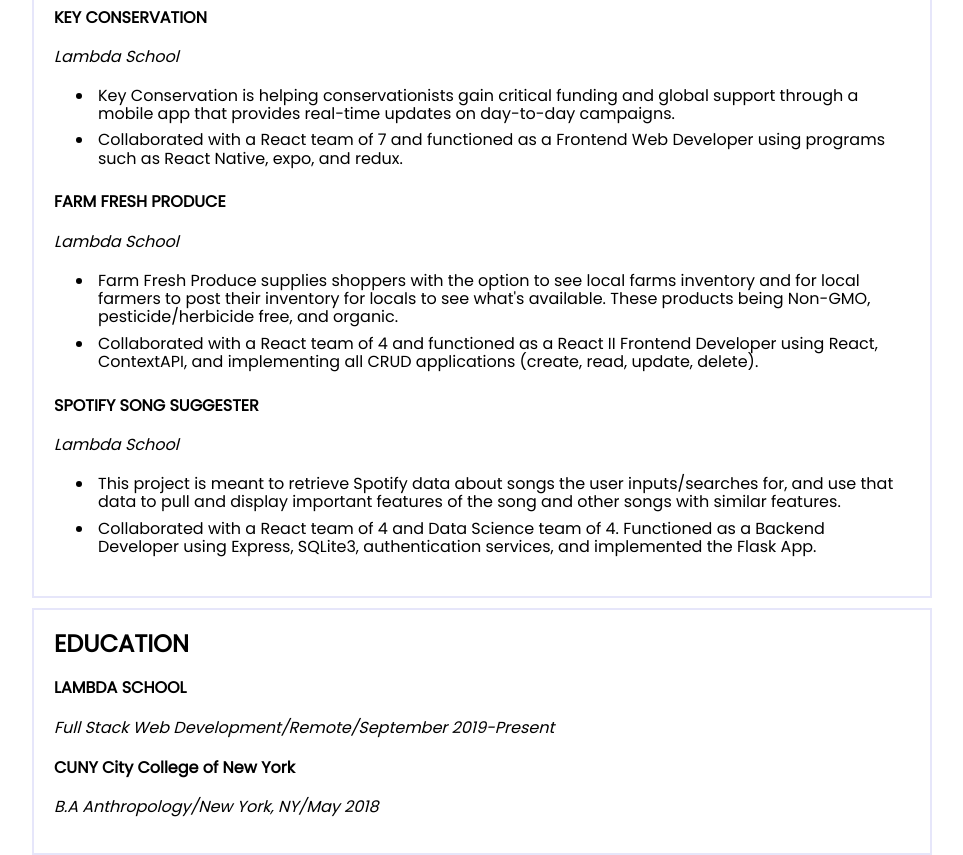
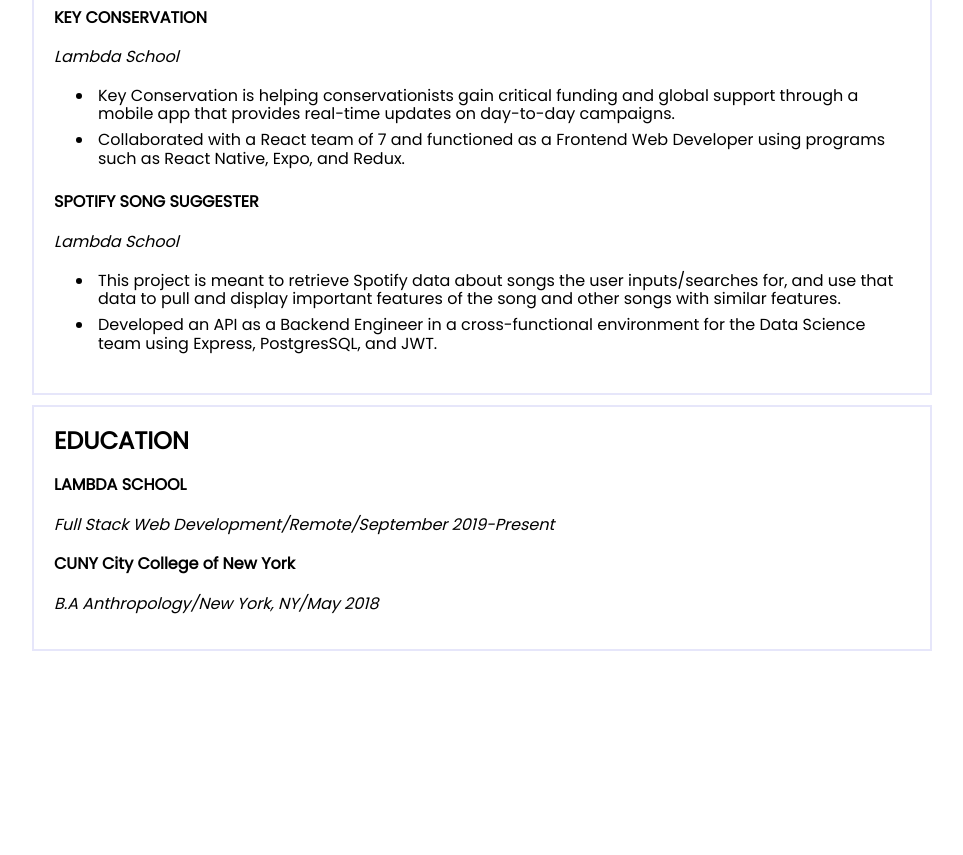
Before and after one commit to jasminekh96/resume, a React (Create React App) app in the folder resume/: page / in a window 1280 px wide. Shown: the part 940-1795 px from the top of the page, without its empty margins (158-1121 px from the left). After the commit the page ends 1591 px from the top, so only its background shows below. Built offline with nearby package versions, Linux system fonts and the light colour scheme.

Commit message:
condensed projects

```diff
--- a/resume/public/index.html
+++ b/resume/public/index.html
@@ -10,6 +10,8 @@
   <link href="https://fonts.googleapis.com/css?family=Poppins&display=swap" rel="stylesheet">
   <script src="https://kit.fontawesome.com/5ea8dc92a3.js" crossorigin="anonymous"></script>
   <link rel="apple-touch-icon" href="%PUBLIC_URL%/logo192.png" />
+
+
   <!--
       manifest.json provides metadata used when your web app is installed on a
       user's mobile device or desktop. See https://developers.google.com/web/fundamentals/web-app-manifest/
--- a/resume/src/App.css
+++ b/resume/src/App.css
@@ -457,7 +457,11 @@
 	margin: 0 auto;
 	text-decoration: none;
 }
-
+@media print {
+	.container {
+		max-height: 2000;
+	}
+}
 .header {
 	align-items: center;
 	background-color: #e6e6fa;
--- a/resume/src/App.js
+++ b/resume/src/App.js
@@ -88,10 +88,10 @@
 						</li>
 						<li>
 							Collaborated with a React team of 7 and functioned as a Frontend Web Developer using programs such as
-							React Native, expo, and redux.
+							React Native, Expo, and Redux.
 						</li>
 					</ul>
-					<a href='https://github.com/farmFreshProduce/frontEnd'>
+					{/* <a href='https://github.com/farmFreshProduce/frontEnd'>
 						<h4>FARM FRESH PRODUCE</h4>
 					</a>
 					<p className='projectInfo'>Lambda School</p>
@@ -105,7 +105,7 @@
 							Collaborated with a React team of 4 and functioned as a React II Frontend Developer using React,
 							ContextAPI, and implementing all CRUD applications (create, read, update, delete).
 						</li>
-					</ul>
+					</ul> */}
 					<a href='https://github.com/Spotify-Song-Suggester/Backend-SSS'>
 						<h4>SPOTIFY SONG SUGGESTER</h4>
 					</a>
@@ -116,8 +116,8 @@
 							to pull and display important features of the song and other songs with similar features.
 						</li>
 						<li>
-							Collaborated with a React team of 4 and Data Science team of 4. Functioned as a Backend Developer using
-							Express, SQLite3, authentication services, and implemented the Flask App.
+							Developed an API as a Backend Engineer in a cross-functional environment for the Data Science team using
+							Express, PostgresSQL, and JWT.
 						</li>
 					</ul>
 				</article>
```
